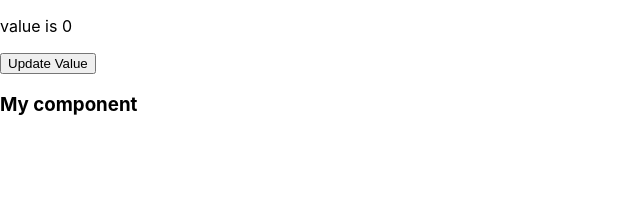
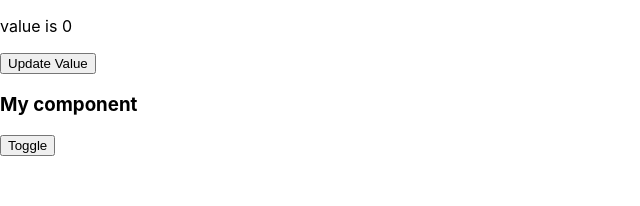
Before and after one commit to simee56/React-Js, a React (Create React App) app in the folder basics2.0/: page / in a window 1280 px wide. Shown: the top 206 px of the page, without its empty margins (0-640 px from the left). Built offline with nearby package versions, Linux system fonts and the light colour scheme.

Commit message:
Unmounting of UseEffect

```diff
--- a/basics2.0/src/App.js
+++ b/basics2.0/src/App.js
@@ -1,14 +1,28 @@
-import React , {useEffect} from "react";
+import React , {useEffect, useState } from "react";
 import './App.css';
 
 import MyComponent from './component/useEffecthooks';
 
+
 function App() {
+  const [isVisible, setVisible] = useState(true);
+
   useEffect(() => {
     console.log("App componenet is mounting....");
+
+    //For Unmounting
+    return function() {
+      console.log("Unmounting....")
+    }
+
   }, [])
 
-  return <MyComponent/>;
-}
+  return (
+    <div>
+     {isVisible ? <MyComponent/> : <></>}
+      <button onClick = {() => setVisible(!isVisible)}>Toggle</button>
+    </div>
+  );
+};
 
 export default App;
```
